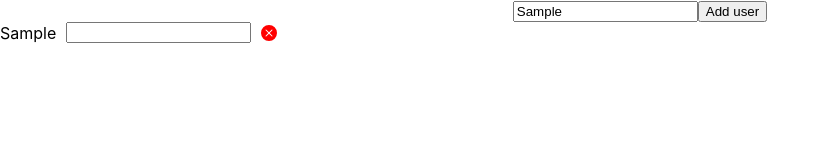
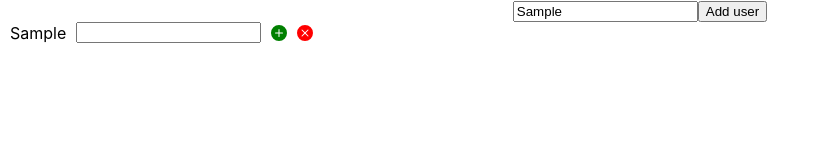
Before and after one commit to SagTheo/splitCosts, a React (Create React App) app: page / in a window 1280 px wide. Both pictures are taken after typing "Sample" into the empty fields and a click on the button "Add user". Shown: the top 160 px of the page, without its empty margins (0-829 px from the left). Built offline with nearby package versions, Linux system fonts and the light colour scheme.

Commit message:
added add icon to userInput component + started working on addExpense function

```diff
--- a/src/App.js
+++ b/src/App.js
@@ -14,6 +14,10 @@ function App() {
 
   const removeUser = id => {
     setAllUsers(allUsers.filter(user => user.id !== id))
+  }
+
+  const addExpense = expense => {
+    console.log(expense)
   }
 
   return (
@@ -34,11 +38,14 @@ function App() {
               <UserInput key={index}
                          name={user.userName}
                          removeUser={() => removeUser(user.id)}
+                         addExpense={addExpense}
               />
             )
           })
         }
       </div>
+
+      <div className='debts'></div>
     </div>
   );
 }
--- a/src/components/UserInput.js
+++ b/src/components/UserInput.js
@@ -1,16 +1,36 @@
-import React from 'react'
+import React, { useState } from 'react'
 import styles from '../css/UserInput.module.css'
 
-export const UserInput = ({ name, removeUser }) => {
+export const UserInput = ({ name, removeUser, addExpense }) => {
+  const [expense, setExpense] = useState()
+
+  const formatName = name => {
+    return name[0].toUpperCase() + name.slice(1).toLowerCase()
+  }
+
   return (
     <div className={styles.container}>
-        <span>{name}</span>
-        <input type='number' id='cost' name='cost'></input>
+        <span>{formatName(name)}</span>
+        <input type='number'
+               id='cost'
+               name='cost'
+               onChange={e => setExpense(e.target.value)}
+        ></input>
+        <svg xmlns="http://www.w3.org/2000/svg"
+             width="16"
+             height="16"
+             fill="green"
+             className={styles.add}
+             viewBox="0 0 16 16"
+             onClick={() => addExpense(expense)}
+        >
+          <path d="M16 8A8 8 0 1 1 0 8a8 8 0 0 1 16 0M8.5 4.5a.5.5 0 0 0-1 0v3h-3a.5.5 0 0 0 0 1h3v3a.5.5 0 0 0 1 0v-3h3a.5.5 0 0 0 0-1h-3z"/>
+        </svg>
         <svg xmlns="http://www.w3.org/2000/svg"
              width="16"
              height="16"
              fill="red"
-             className="bi bi-x-circle-fill"
+             className={styles.remove}
              viewBox="0 0 16 16"
              onClick={removeUser}
         >
--- a/src/css/UserInput.module.css
+++ b/src/css/UserInput.module.css
@@ -1,5 +1,11 @@
 .container {
     display: flex;
     align-items: center;
+    padding-left: 10px;
     gap: 10px;
+    margin-bottom: 5px;
 }
+
+.add, .remove {
+    cursor: pointer;
+}
```
Also changed, not shown: todo.txt.
